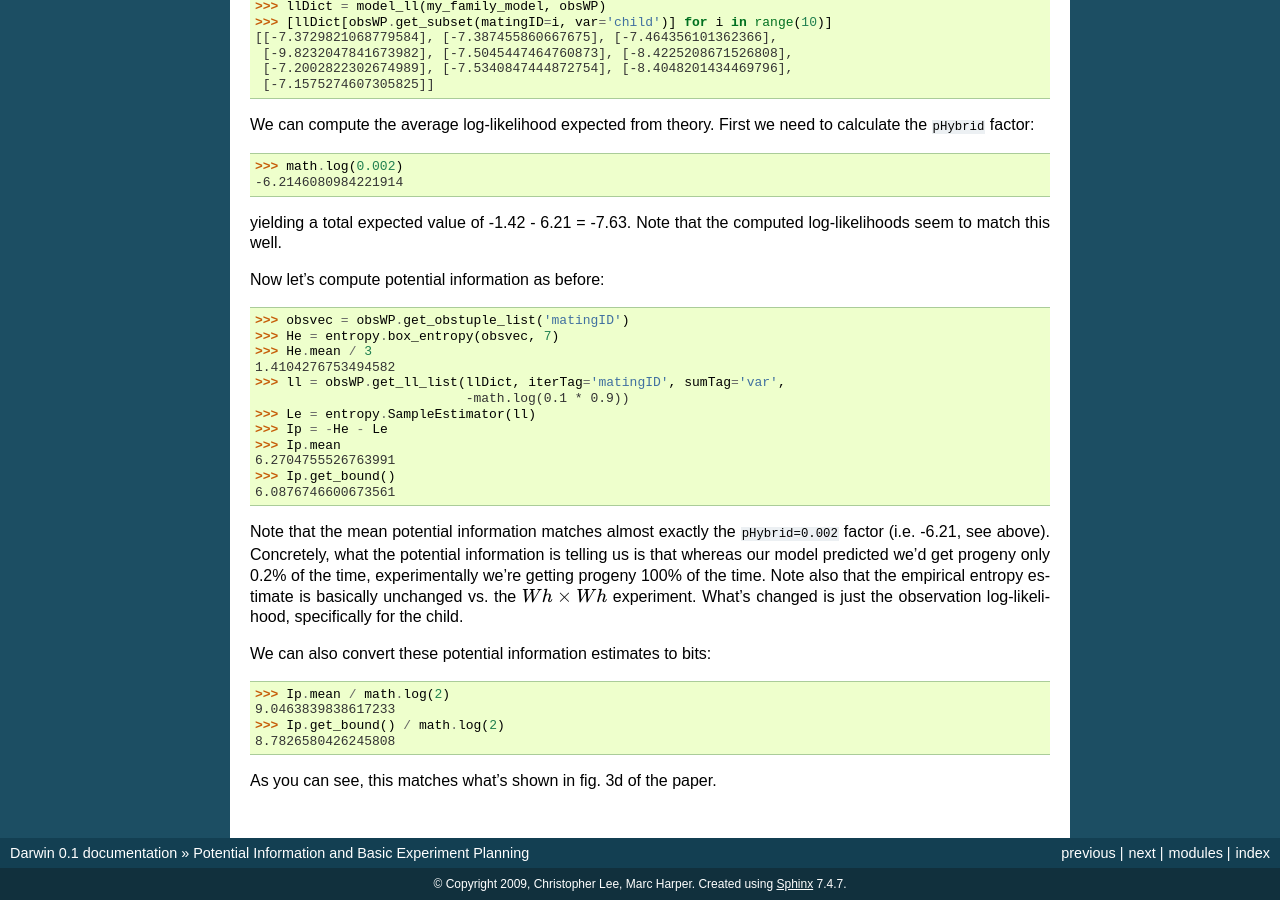
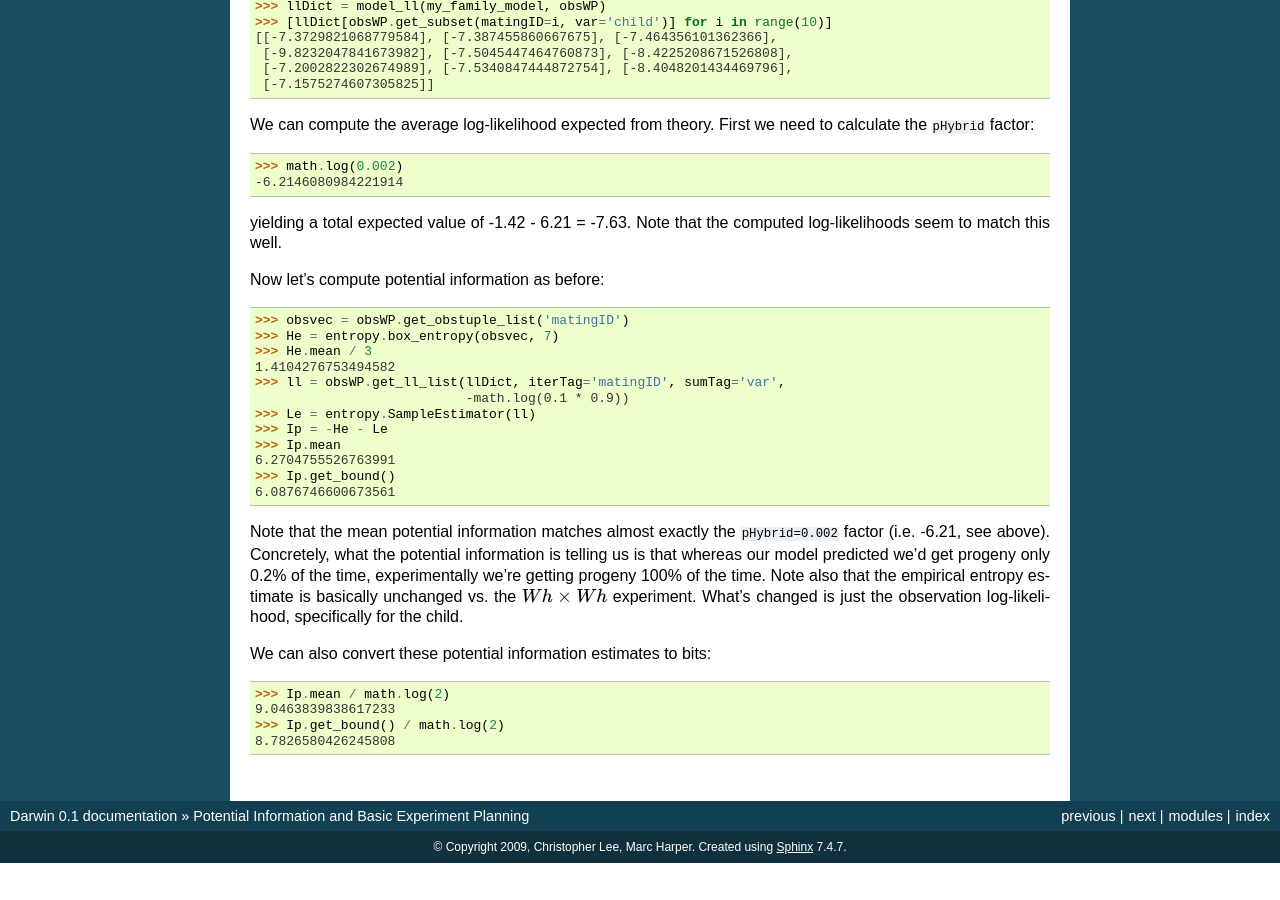
Before and after one commit to cjlee112/darwin, a Sphinx documentation site: the page built from doc/tutorials/ip1.rst, in a window 1280 px wide and 900 px high, scrolled down 9083 px. Built offline with Sphinx 7.4.7, drawn with Linux system fonts in a browser that asks for light colours; after the commit the page ends 9946 px from its top, so only the background shows below that.

Commit message:
removed reference to figure in the IP1 paper

```diff
--- a/doc/tutorials/ip1.rst
+++ b/doc/tutorials/ip1.rst
@@ -609,5 +609,3 @@ We can also convert these potential information estimates to bits::
    9.0463839838617233
    >>> Ip.get_bound() / math.log(2)
    8.7826580426245808
-
-As you can see, this matches what's shown in fig. 3d of the paper.
```
